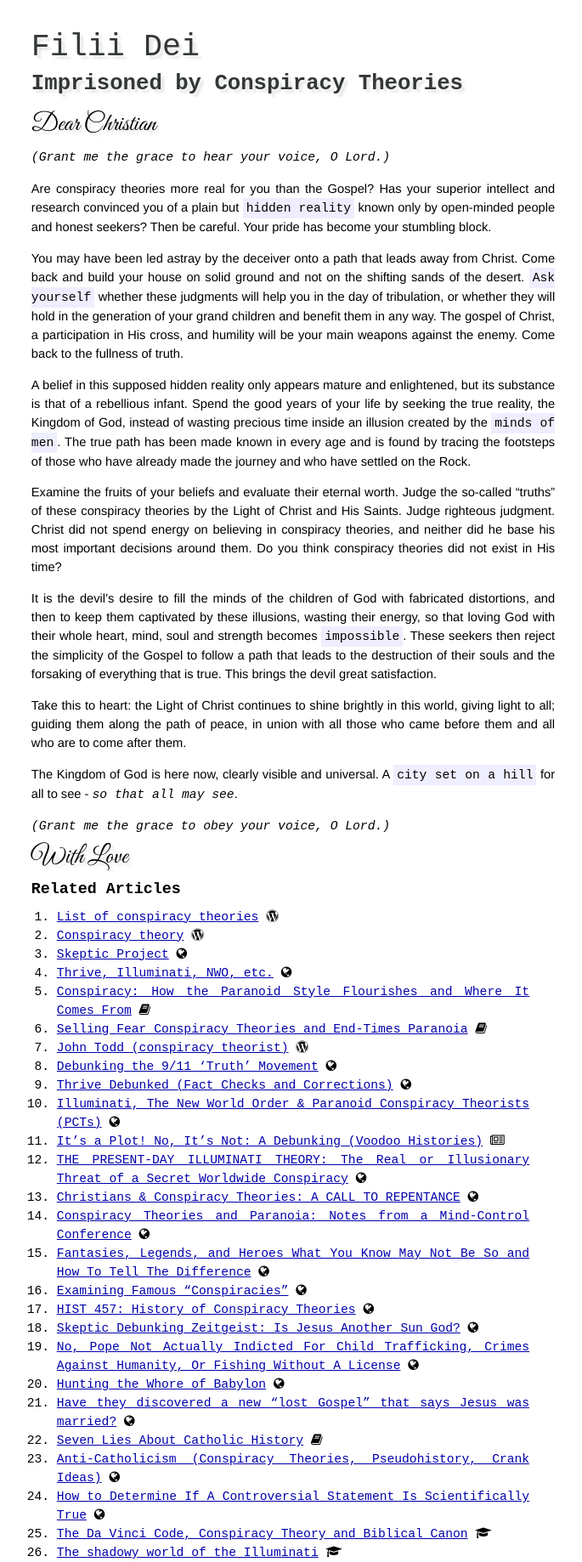
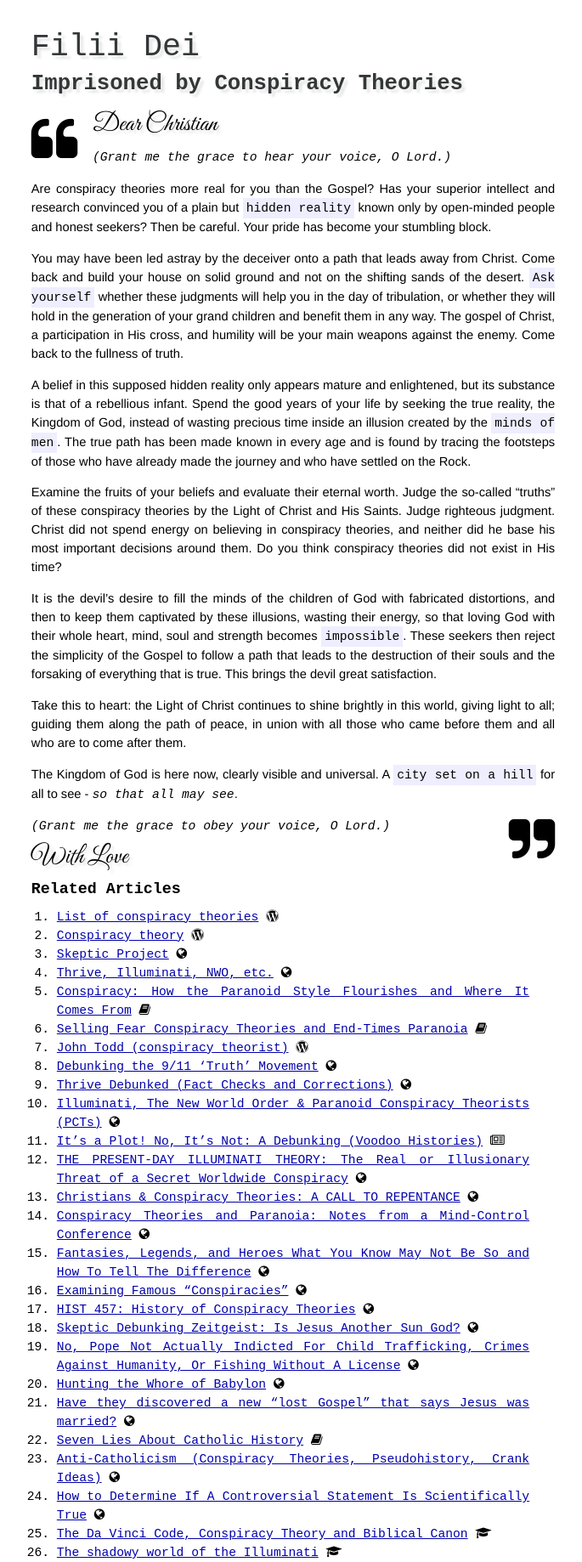
Before and after one commit to afrikatoliek/afrikatoliek.github.io, a Jekyll site: the page built from _posts/2014-12-15-conspiracy-theories.md, in a window 1280 px wide. Shown: the whole page at 85% size, without its empty margins (295-980 px from the left). Built offline with Jekyll 4.4.1, drawn with Linux system fonts in a browser that asks for light colours; nearby versions of some CDN libraries; some web fonts are replaced; Markdown is read by kramdown in place of the engine named in the settings.

Commit message:
Layout adjustments.

```diff
--- a/_posts/2014-12-15-conspiracy-theories.md
+++ b/_posts/2014-12-15-conspiracy-theories.md
@@ -6,7 +6,7 @@ title: Imprisoned by Conspiracy Theories
 {{ page.title }}
 ================
 
-<span class="letter">Dear Christian</span>
+<i class="fa fa-quote-left fa-4x pull-left"></i> <span class="letter">Dear Christian</span>
 
 _(Grant me the grace to hear your voice, O Lord.)_
 
@@ -24,7 +24,7 @@ Take this to heart: the Light of Christ continues to shine brightly in this worl
 
 The Kingdom of God is here now, clearly visible and universal. A **city set on a hill** for all to see - _so that all may see_.
 
-_(Grant me the grace to obey your voice, O Lord.)_
+_(Grant me the grace to obey your voice, O Lord.)_ <i class="fa fa-quote-right fa-4x pull-right"></i>
 
 <span class="letter">With Love</span>
 
```
